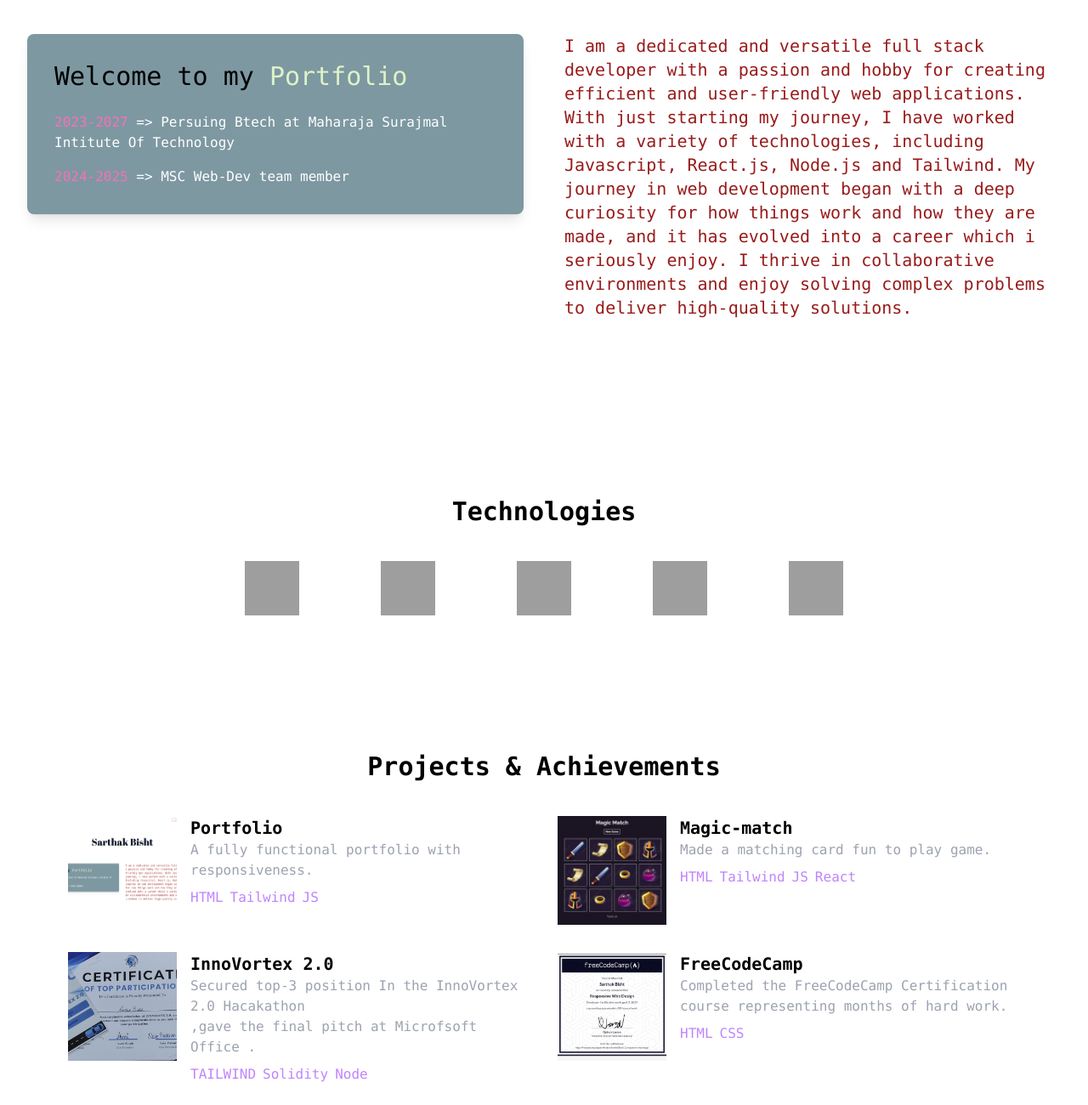
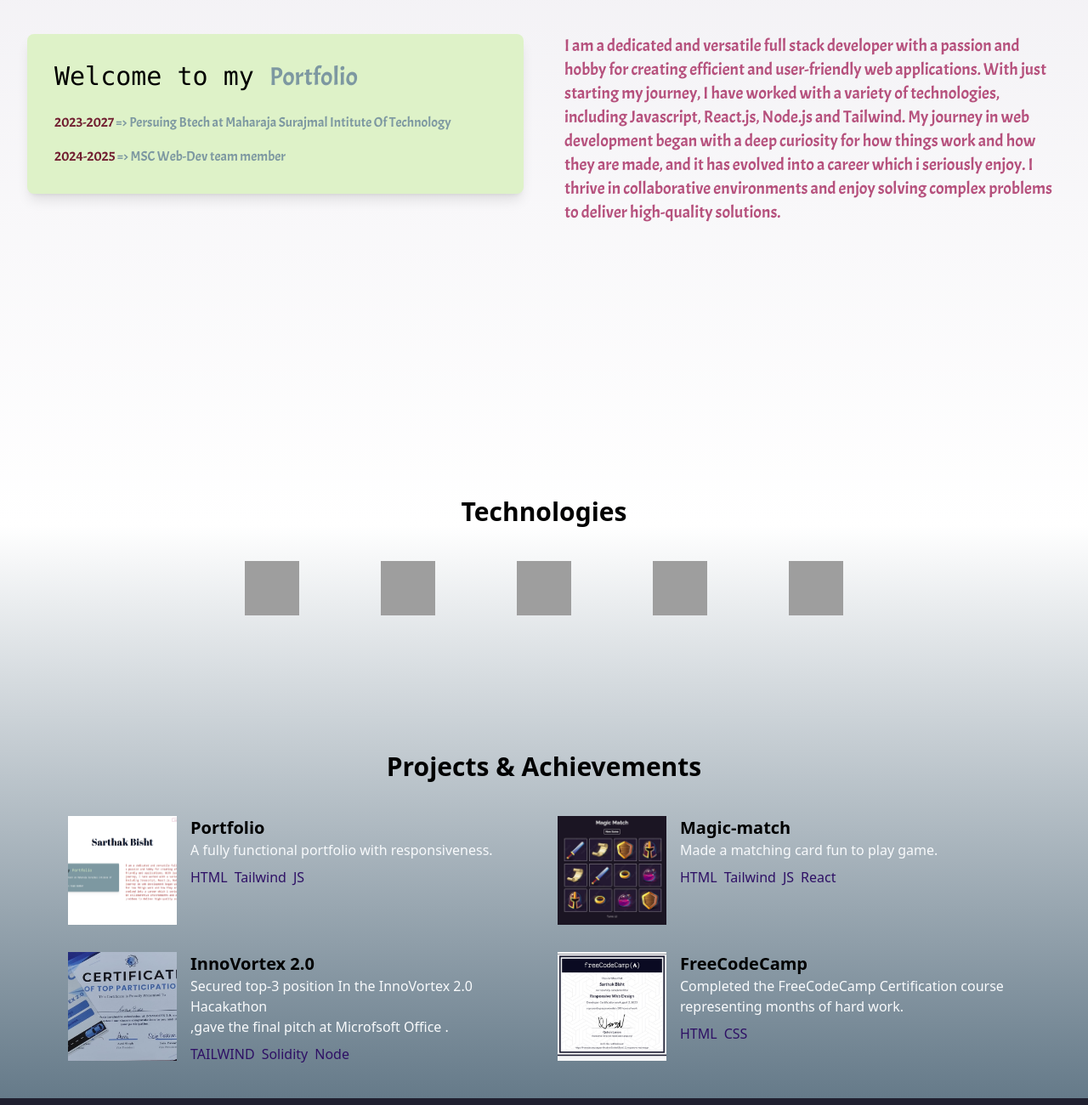
Before and after one commit to sarthakbisht111/portfolio-project, a website: page index.html in a window 1280 px wide. Shown: the part 320-1620 px from the top of the page at 85% size. Drawn offline with Linux system fonts and the light colour scheme; grey boxes are pictures that could not be loaded.

Commit message:
design changes

```diff
--- a/index.html
+++ b/index.html
@@ -4,9 +4,14 @@
     <meta charset="UTF-8">
     <meta name="viewport" content="width=device-width, initial-scale=1.0">
     <link href="./output.css" rel="stylesheet">
+
     <link rel="preconnect" href="https://fonts.googleapis.com">
     <link rel="preconnect" href="https://fonts.gstatic.com" crossorigin>
     <link href="https://fonts.googleapis.com/css2?family=Abril+Fatface&display=swap" rel="stylesheet">
+
+    <link rel="preconnect" href="https://fonts.googleapis.com">
+    <link rel="preconnect" href="https://fonts.gstatic.com" crossorigin>
+    <link href="https://fonts.googleapis.com/css2?family=Acme&display=swap" rel="stylesheet">
     <title>SKB</title>
     <script defer src="main.js" ></script>
     <style>
@@ -66,10 +71,10 @@
     </style>
 
 </head>
-<body class="font-mono " >
+<body class="bg-gradient-to-b from-gradient-cream via-white to-grad-brown">
     <div>
-        <div class="header">
-            <header class="w-full bg-#f8fafc text-white shadow-lg  py-4 px-6 block">
+        <div class="header ">
+            <header class="w-full text-white shadow-lg  py-4 px-6 block">
                 <nav class="max-w-7xl mx-auto flex justify-between items-center">
                   <!-- {/* Logo */} -->
                   <div class="text-2xl font-bold text-brand-blue ">SKB</div>
@@ -110,29 +115,29 @@
               </header>
         </div>
 
-        <div class="hid min-h-screen bg-white p-4 md:p-8" >
+        <div class="hid min-h-screen p-4 md:p-8" >
           <div class="mx-auto max-w-7xl">
             <!-- Name Section -->
             <div class="py-8 text-center md:py-16">
-              <h1 class="fadeIn font-sans text-4xl text-slate-900 md:text-6xl lg:text-7xl">Sarthak Bisht</h1>
+              <h1 class="fadeIn font-abril text-4xl text-slate-900 md:text-6xl lg:text-7xl">Sarthak Bisht</h1>
             </div>
 
             <!-- Content Container -->
             <div class="mt-8 flex flex-col gap-8 md:mt-16 md:flex-row md:gap-12">
               <!-- Portfolio Box -->
               <div class="w-full md:w-1/2">
-                <div class="slideInLeft rounded-lg bg-brand-green p-6 shadow-lg md:p-8">
-                  <h2 class="mb-6 font-mono text-2xl md:text-3xl">Welcome to my <span class="text-brand-yellow">Portfolio</span></h2>
+                <div class="slideInLeft rounded-lg bg-brand-yellow p-6 shadow-lg md:p-8">
+                  <h2 class="font-acme mb-6 font-mono text-2xl md:text-3xl">Welcome to my <span class="font-acme text-brand-green">Portfolio</span></h2>
                   <div class="space-y-4 text-white">
-                    <p class="font-mono"><span class="text-pink-400">2023-2027</span> => Persuing Btech at Maharaja Surajmal Intitute Of Technology</p>
-                    <p class="font-mono"><span class="text-pink-400">2024-2025</span> => MSC Web-Dev team member</p>
+                    <p class="font-acme text-brand-green"><span class="font-acme text-brand-red">2023-2027</span> => Persuing Btech at Maharaja Surajmal Intitute Of Technology</p>
+                    <p class="font-acme text-brand-green"><span class="font-acme text-brand-red">2024-2025</span> => MSC Web-Dev team member</p>
                   </div>
                 </div>
               </div>
 
               <!-- About Text -->
               <div class="slideInRight w-full md:w-1/2">
-                <p class="text-lg leading-relaxed text-red-800 md:text-xl">I am a dedicated and versatile full stack developer with a passion and hobby for creating efficient and user-friendly web applications. With just starting my journey, I have worked with a variety of technologies, including Javascript, React.js, Node.js and Tailwind. My journey in web development began with a deep curiosity for how things work and how they are made, and it has evolved into a career which i seriously enjoy. I thrive in collaborative environments and enjoy solving complex problems to deliver high-quality solutions.</p>
+                <p class="font-acme text-lg leading-relaxed text-brand-pink md:text-xl">I am a dedicated and versatile full stack developer with a passion and hobby for creating efficient and user-friendly web applications. With just starting my journey, I have worked with a variety of technologies, including Javascript, React.js, Node.js and Tailwind. My journey in web development began with a deep curiosity for how things work and how they are made, and it has evolved into a career which i seriously enjoy. I thrive in collaborative environments and enjoy solving complex problems to deliver high-quality solutions.</p>
               </div>
             </div>
           </div>
@@ -182,9 +187,9 @@
                       <div class="slideInLeft flex space-x-4">
                           <img src="Portfolio.png" alt="Portfolio" class="w-32 h-32 object-cover">
                           <div>
-                              <a href="" target="_blank" rel="noopener noreferrer" class="text-xl font-semibold">Portfolio</a>
-                              <p class="text-gray-400">A fully functional portfolio with responsiveness.</p>
-                              <div class="flex space-x-2 mt-2 text-purple-400">
+                              <h3 class="text-xl font-semibold">Portfolio</h3>
+                              <p class="text-slate-50">A fully functional portfolio with responsiveness.</p>
+                              <div class="flex space-x-2 mt-2 text-violet-950">
                                   <span>HTML</span>
                                   <span>Tailwind</span>
                                   <span>JS</span>
@@ -195,9 +200,9 @@
                       <div class="slideInRight flex space-x-4">
                           <img src="Magic-match.jpg" alt="Magic-match" class="w-32 h-32 object-cover">
                           <div>
-                              <a href="https://www.linkedin.com/in/sarthak-bisht-67b265290/" target="_blank" rel="noopener noreferrer" class="text-xl font-semibold">Magic-match</a>
-                              <p class="text-gray-400">Made a matching card fun to play game.</p>
-                              <div class="flex space-x-2 mt-2 text-purple-400">
+                              <h3 class="text-xl font-semibold">Magic-match</h3>
+                              <p class="text-slate-50">Made a matching card fun to play game.</p>
+                              <div class="flex space-x-2 mt-2 text-violet-950">
                                   <span>HTML</span>
                                   <span>Tailwind</span>
                                   <span>JS</span>
@@ -209,10 +214,10 @@
                       <div class="slideInLeft flex space-x-4">
                           <img src="InnoVortex 2.0.jpg" alt="InnoVortex 2.0" class="w-32 h-32 object-cover">
                           <div class="overflow-hidden">
-                            <a href="https://www.linkedin.com/in/sarthak-bisht-67b265290/" target="_blank" rel="noopener noreferrer" class="text-xl font-semibold block">InnoVortex 2.0</a>
-                            <p class="text-gray-400 flex">Secured top-3 position In the InnoVortex 2.0 Hacakathon </p>
-                            <p class="text-gray-400 flex">,gave the final pitch at Microfsoft Office .</p>
-                            <div class="flex flex-wrap space-x-2 mt-2 text-purple-400">
+                            <h3 class="text-xl font-semibold block">InnoVortex 2.0</h3>
+                            <p class="text-slate-50 flex">Secured top-3 position In the InnoVortex 2.0 Hacakathon </p>
+                            <p class="text-slate-50 flex">,gave the final pitch at Microfsoft Office .</p>
+                            <div class="flex flex-wrap space-x-2 mt-2 text-violet-950">
                                 <span>TAILWIND</span>
                                 <span>Solidity</span>
                                 <span>Node</span>
@@ -224,9 +229,9 @@
                       <div class="slideInRight flex space-x-4">
                           <img src="Freecodecamp-certificate.jpg" alt="FreeCodeCamp" class="w-32 h-32 object-cover">
                           <div>
-                              <a href="https://www.linkedin.com/in/sarthak-bisht-67b265290/" target="_blank" rel="noopener noreferrer" class="text-xl font-semibold">FreeCodeCamp</a>
-                              <p class="text-gray-400">Completed the FreeCodeCamp Certification course representing months of hard work.</p>
-                              <div class="flex space-x-2 mt-2 text-purple-400">
+                              <h3 class="text-xl font-semibold">FreeCodeCamp</h3>
+                              <p class="text-slate-50">Completed the FreeCodeCamp Certification course representing months of hard work.</p>
+                              <div class="flex space-x-2 mt-2 text-violet-950">
                                   <span>HTML</span>
                                   <span>CSS</span>
                               </div>
--- a/tailwind.config.js
+++ b/tailwind.config.js
@@ -1,22 +1,25 @@
 /** @type {import('tailwindcss').Config} */
 module.exports = {
-  content: ["./src/**/*.{html,js}"],
+  content: ["*"],
   theme: {
     extend: {
       colors: {
         // Add custom colors here
         'brand-blue': '#202030',
-        'brand-pink': '#CF8BA9',
+        'brand-pink': '#B6517D',
         'brand-green': '#7D98A1',
         'brand-yellow':'#DEF2C8',
         'brand-red':'#711E30',
-        'brand-darkpink':'#B11156'
+        'brand-darkpink':'#B11156',
+        'gradient-orange': '#EEF3D2',
+        'gradient-cream': '#EEECF1',
+        'grad-brown':'#29465B'
         // 'brand-green': 'rgb(72, 191, 145)',  // RGB example
         // 'custom-dark': 'hsl(210, 12%, 20%)'  // HSL example
       },
       fontFamily: {
-        // Define your custom fonts
-        sans: ['Abril Fatface'],
+        acme: ['Acme', 'sans-serif'],
+        abril: ['Abril Fatface', 'cursive'],
       },
     },
   },
```
Also changed, not shown: output.css.
